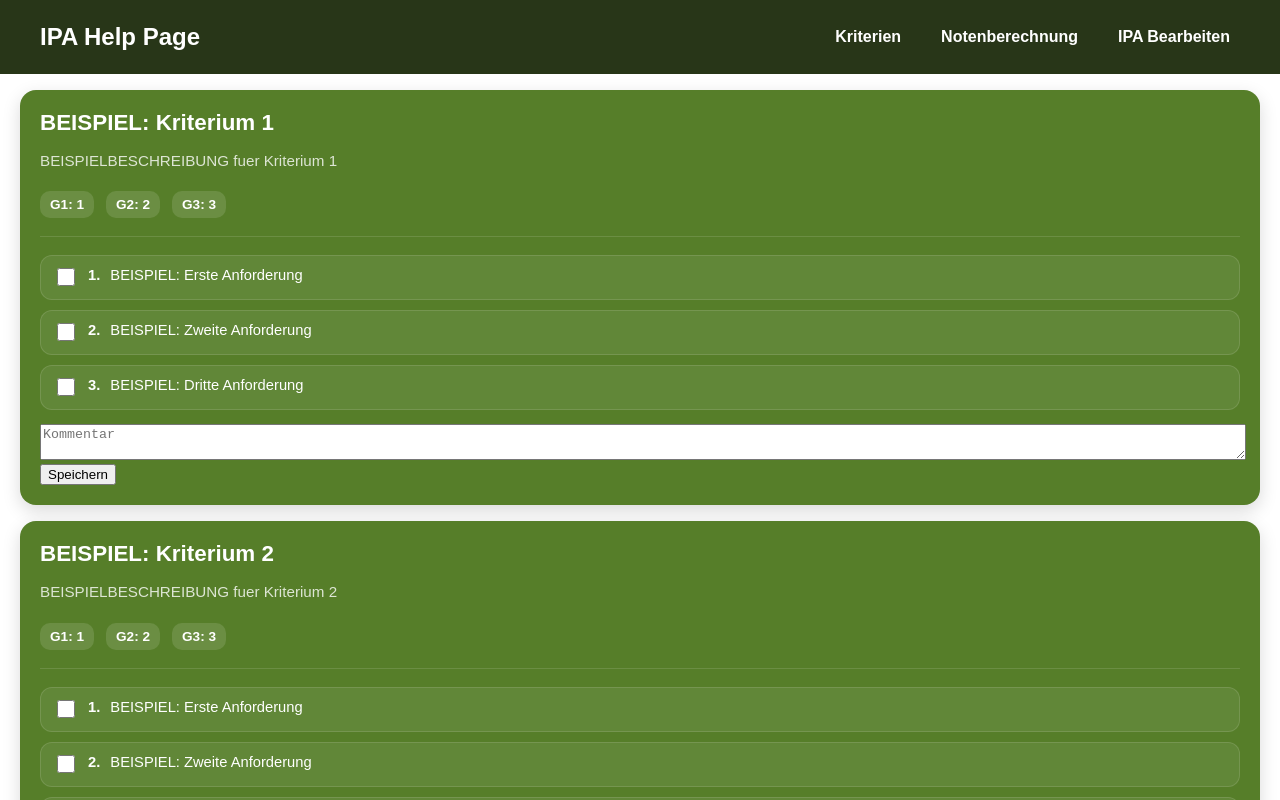
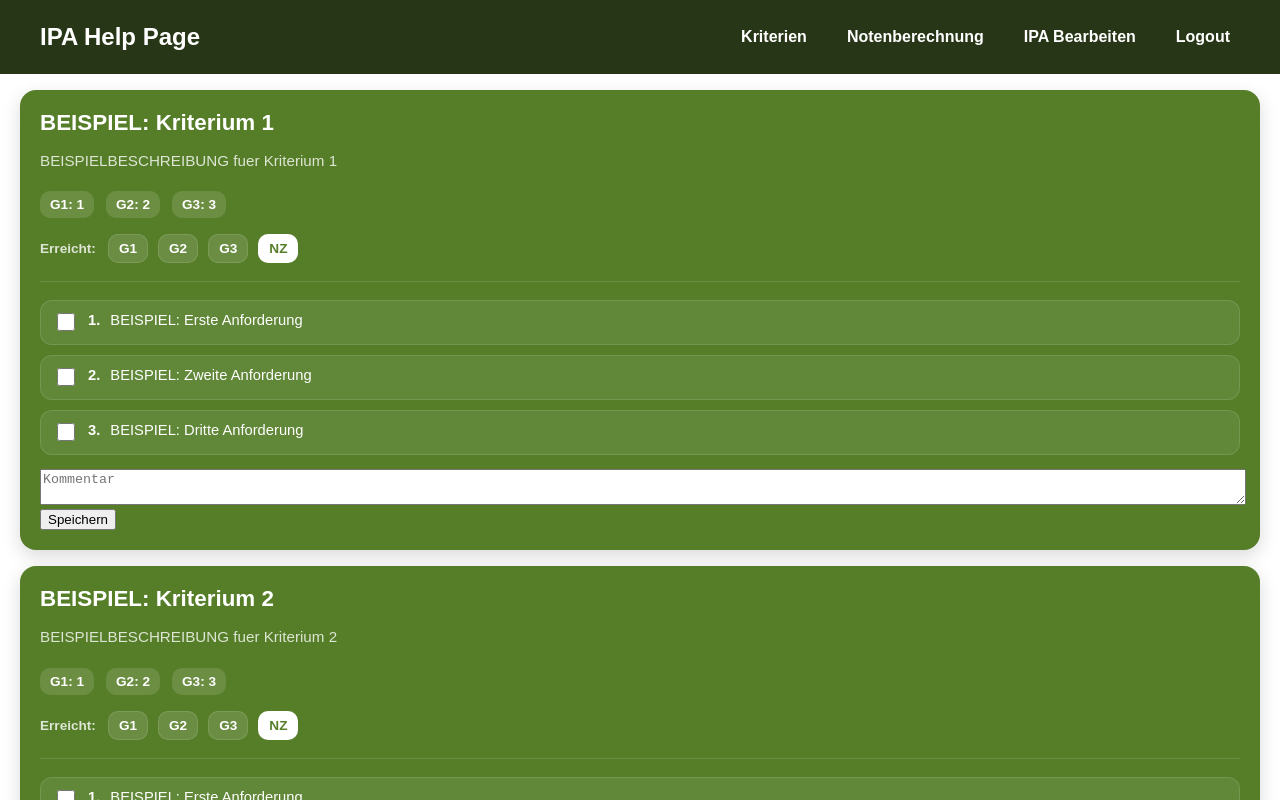
Before and after one commit to Nivreleu/IPA-help-page, an Angular app in the folder src/frontend/ipa-help-page/: page /overview/1 in a window 1280 px wide. Shown: the top 800 px of the page. Built offline with nearby package versions, Linux system fonts and the light colour scheme.

Commit message:
save criteria grade for calculating grade

```diff
--- a/src/frontend/ipa-help-page/src/app/criterion-card/criterion-card.html
+++ b/src/frontend/ipa-help-page/src/app/criterion-card/criterion-card.html
@@ -8,16 +8,61 @@
     <span>G3: {{ criterion?.minG3 }}</span>
   </div>
 
+  <!-- NEU: Auswahl erreichte Guetestufe -->
+  <div class="criterion-card__grade-row">
+    <span class="criterion-card__grade-label">Erreicht:</span>
+
+    <button
+      type="button"
+      class="criterion-card__grade"
+      (click)="setGuetestufe('G1')"
+      [class.active]="getGuetestufe() === 'G1'"
+    >
+      G1
+    </button>
+
+    <button
+      type="button"
+      class="criterion-card__grade"
+      (click)="setGuetestufe('G2')"
+      [class.active]="getGuetestufe() === 'G2'"
+    >
+      G2
+    </button>
+
+    <button
+      type="button"
+      class="criterion-card__grade"
+      (click)="setGuetestufe('G3')"
+      [class.active]="getGuetestufe() === 'G3'"
+    >
+      G3
+    </button>
+
+    <button
+      type="button"
+      class="criterion-card__grade"
+      (click)="setGuetestufe('NZ')"
+      [class.active]="getGuetestufe() === 'NZ' || !getGuetestufe()"
+    >
+      NZ
+    </button>
+
+    @if (getGuetestufe()) {
+      <span class="criterion-card__grade-current">
+    Gespeichert: {{ getGuetestufe() }}
+  </span>
+    }
+
+  </div>
+
   <div class="criterion-card__divider"></div>
 
   <ul class="criterion-card__req-list">
     @for (req of criterion?.anforderungen ?? []; track req.id) {
       <li class="criterion-card__req-item">
         <label class="criterion-card__req-label">
-          <input
-            class="criterion-card__checkbox"
-            type="checkbox"
-          >
+          <input class="criterion-card__checkbox" type="checkbox">
           <span class="criterion-card__req-text">
             <span class="criterion-card__req-number">{{ req.number }}.</span>
             {{ req.text }}
@@ -26,16 +71,18 @@
       </li>
     }
   </ul>
+
   <div>
-  <textarea
-    class="criterion-card__comment"
-    placeholder="Kommentar"
-    [(ngModel)]="comment"
-  ></textarea>
+    <textarea
+      class="criterion-card__comment"
+      placeholder="Kommentar"
+      [(ngModel)]="comment"
+    ></textarea>
 
     <button
       class="criterion-card__submit"
       (click)="saveComment()"
+      type="button"
     >
       Speichern
     </button>
--- a/src/frontend/ipa-help-page/src/app/criterion-card/criterion-card.scss
+++ b/src/frontend/ipa-help-page/src/app/criterion-card/criterion-card.scss
@@ -104,3 +104,50 @@
 .criterion-card__comment{
   width: 100%;
 }
+
+.criterion-card__grade-row {
+  display: flex;
+  align-items: center;
+  gap: 10px;
+  flex-wrap: wrap;
+  margin-top: 2px;
+}
+
+.criterion-card__grade-label {
+  font-size: 0.85rem;
+  font-weight: 700;
+  color: #ffffffcc;
+  margin-right: 2px;
+}
+
+.criterion-card__grade {
+  background-color: #ffffff1f;
+  border: 1px solid #ffffff1f;
+  padding: 6px 10px;
+  border-radius: 10px;
+
+  font-size: 0.85rem;
+  font-weight: 600;
+  color: #ffffff;
+  cursor: pointer;
+}
+
+.criterion-card__grade:hover {
+  background-color: #ffffff26;
+}
+
+.criterion-card__grade.active {
+  background-color: #ffffff;
+  color: #567e29;
+}
+
+.criterion-card__grade-current {
+  background-color: #ffffff12;
+  border: 1px solid #ffffff1f;
+  padding: 6px 10px;
+  border-radius: 10px;
+
+  font-size: 0.85rem;
+  font-weight: 600;
+  color: #ffffffcc;
+}
--- a/src/frontend/ipa-help-page/src/app/criterion-card/criterion-card.ts
+++ b/src/frontend/ipa-help-page/src/app/criterion-card/criterion-card.ts
@@ -1,25 +1,77 @@
-import {Component, Input, signal} from '@angular/core';
-import {FormsModule} from '@angular/forms';
+import { Component, Input, signal, inject } from '@angular/core';
+import { FormsModule } from '@angular/forms';
+import { ActivatedRoute } from '@angular/router';
+import { toSignal } from '@angular/core/rxjs-interop';
+import { map } from 'rxjs/operators';
+import {GradeService, Guetestufe} from '../service/grade-service';
 
 @Component({
   selector: 'app-criterion-card',
   standalone: true,
   templateUrl: './criterion-card.html',
   styleUrl: './criterion-card.scss',
-  imports: [
-    FormsModule
-  ]
+  imports: [FormsModule]
 })
 export class CriterionCard {
   @Input() criterion: any;
+
   comment = '';
   showSuccess = signal(false);
 
+  private gradeService = inject(GradeService);
+  private route = inject(ActivatedRoute);
+
+  username = toSignal(
+    this.route.paramMap.pipe(
+      map(p => p.get('username') ?? 'unknown')
+    ),
+    { initialValue: 'unknown' }
+  );
+
+  /* ===============================
+     GÜTESTUFE SPEICHERN
+     =============================== */
+  setGuetestufe(grade: Guetestufe) {
+    if (!this.criterion?.id) return;
+
+    this.gradeService.setGrade(
+      this.username(),
+      this.criterion.id,
+      grade
+    );
+  }
+
+  getGuetestufe(): Guetestufe | null {
+    if (!this.criterion?.id) return null;
+
+    return this.gradeService.getGrade(
+      this.username(),
+      this.criterion.id
+    );
+  }
+
+  /* ===============================
+     KOMMENTAR SPEICHERN
+     =============================== */
   saveComment() {
+    if (!this.criterion?.id) return;
+
+    const key = `ipahelp:comment:${this.username()}:${this.criterion.id}`;
+
+    localStorage.setItem(key, this.comment);
+
     this.showSuccess.set(true);
+    setTimeout(() => this.showSuccess.set(false), 2000);
+  }
 
-    setTimeout(() => {
-      this.showSuccess.set(false);
-    }, 2000);
+  ngOnInit() {
+    if (!this.criterion?.id) return;
+
+    const key = `ipahelp:comment:${this.username()}:${this.criterion.id}`;
+    const stored = localStorage.getItem(key);
+
+    if (stored) {
+      this.comment = stored;
+    }
   }
 }
--- a/src/frontend/ipa-help-page/src/app/header/header.html
+++ b/src/frontend/ipa-help-page/src/app/header/header.html
@@ -12,6 +12,9 @@
         <li class="header__nav-item">
           <a [routerLink]="['/settings', username]">IPA Bearbeiten</a>
         </li>
+        <li class="header__nav-item">
+          <a [routerLink]="['/']">Logout</a>
+        </li>
       </ul>
     </nav>
   }
--- /dev/null
+++ b/src/frontend/ipa-help-page/src/app/service/grade-service.ts
@@ -0,0 +1,45 @@
+import { Injectable } from '@angular/core';
+
+export type Guetestufe = 'G1' | 'G2' | 'G3' | 'NZ';
+type UserGrades = Record<string, Guetestufe>; // criterionId -> Guetestufe
+
+@Injectable({ providedIn: 'root' })
+export class GradeService {
+  private keyForUser(username: string) {
+    const clean = (username ?? 'unknown').trim().toLowerCase();
+    return `ipahelp:grades:${clean}`;
+  }
+
+  private read(username: string): UserGrades {
+    try {
+      const raw = localStorage.getItem(this.keyForUser(username));
+      if (!raw) return {};
+      return JSON.parse(raw) as UserGrades;
+    } catch {
+      return {};
+    }
+  }
+
+  private write(username: string, data: UserGrades) {
+    localStorage.setItem(this.keyForUser(username), JSON.stringify(data));
+  }
+
+  getGrade(username: string, criterionId: string): Guetestufe | null {
+    const data = this.read(username);
+    return data[criterionId] ?? null;
+  }
+
+  setGrade(username: string, criterionId: string, grade: Guetestufe) {
+    const data = this.read(username);
+    data[criterionId] = grade;
+    this.write(username, data);
+  }
+
+  getAllGrades(username: string): UserGrades {
+    return this.read(username);
+  }
+
+  clearUser(username: string) {
+    localStorage.removeItem(this.keyForUser(username));
+  }
+}
```
